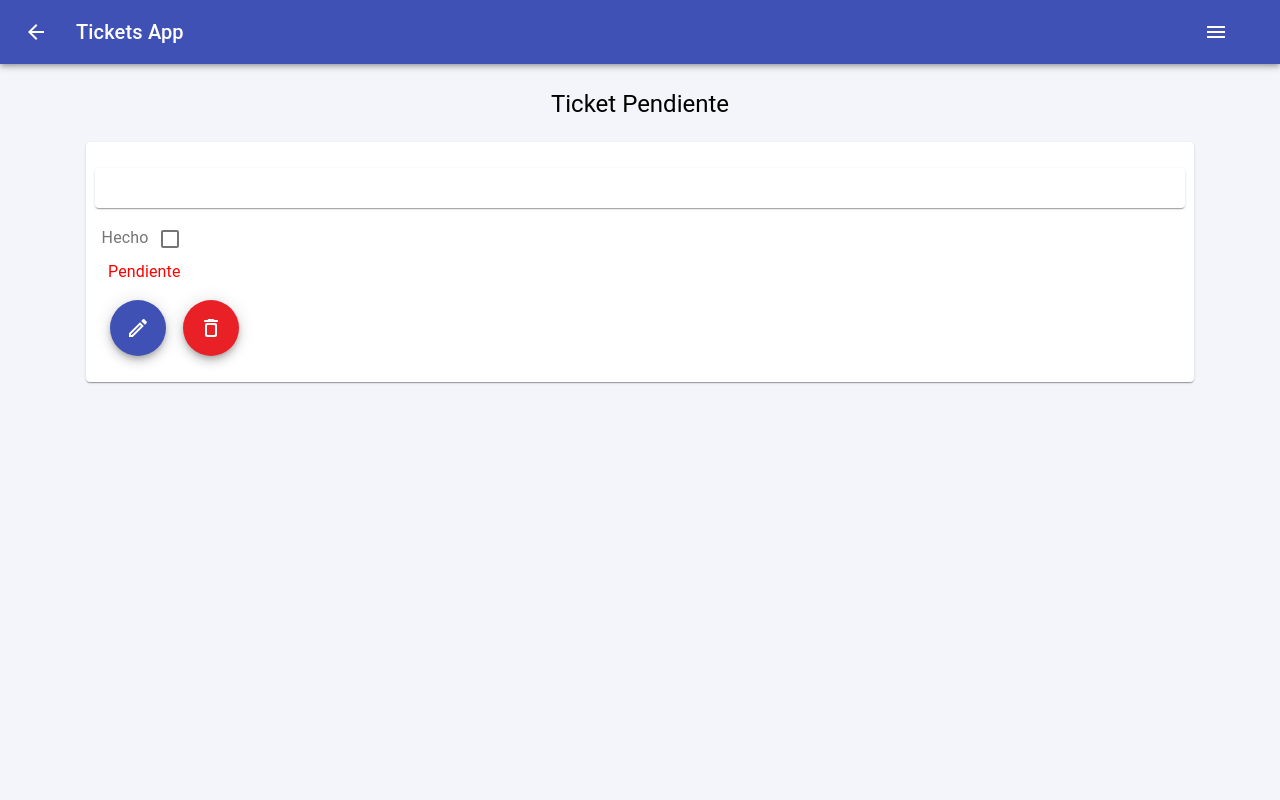
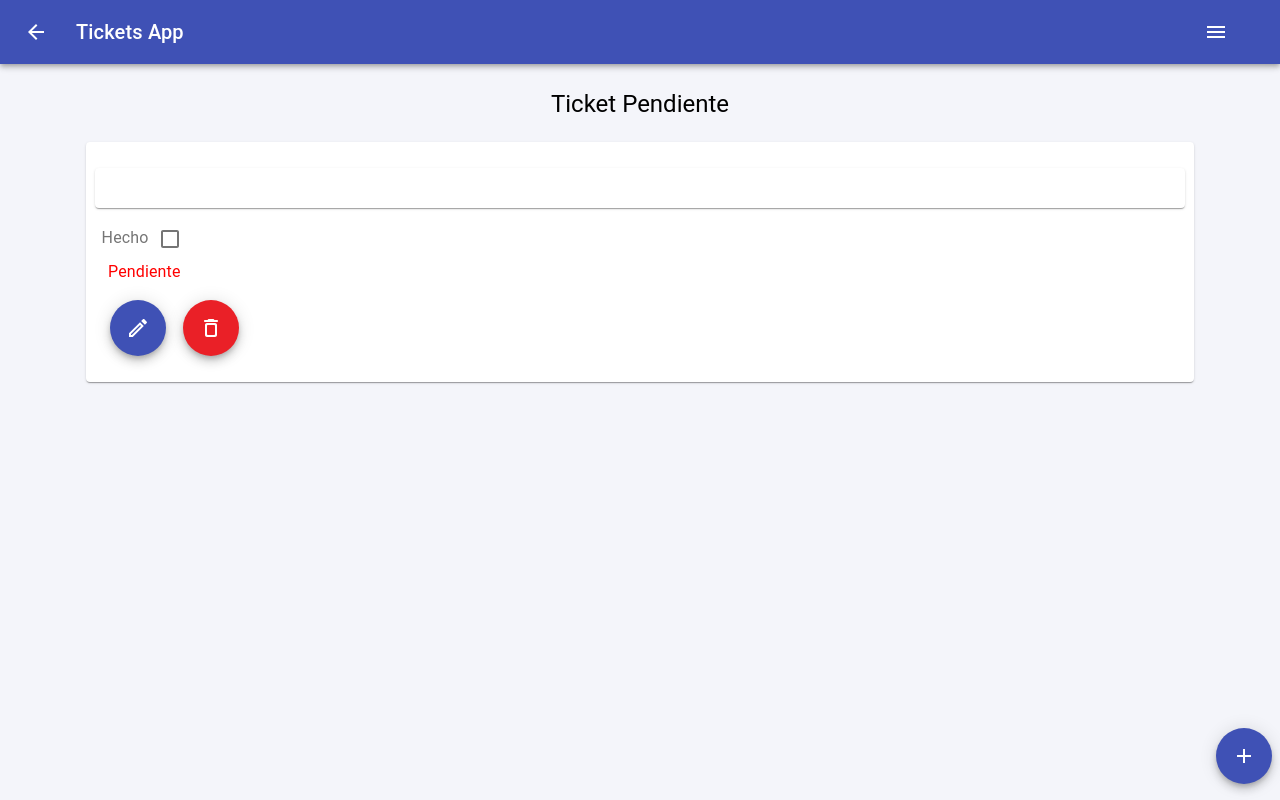
Before and after one commit to jubarbo/tickets-frontend-v1, a React (Create React App) app: page /ticket/1 in a window 1280 px wide. Built offline with nearby package versions, Linux system fonts and the light colour scheme; no server answers.

Commit message:
add ticket button en layout

```diff
--- a/package.json
+++ b/package.json
@@ -1,6 +1,7 @@
 {
   "name": "tickets-frontend",
   "version": "0.1.0",
+  "homepage": "http://tickets-app.mantis.uy/",
   "private": true,
   "dependencies": {
     "@material-ui/core": "^4.11.2",
--- a/src/App.js
+++ b/src/App.js
@@ -8,11 +8,10 @@ import Layout from "./components/Layout";
 import NotFound from "./pages/NotFound";
 
 class App extends Component {
-
   render() {
     return (
       <BrowserRouter>
-        <Layout>
+        <Layout >
           <Switch>
             <Route exact path="/" component={Tickets} />
             <Route exact path="/new" component={TicketNew} />
--- a/src/components/Layout.js
+++ b/src/components/Layout.js
@@ -1,16 +1,37 @@
-import React from 'react'
-import Navbar from './Navbar'
+import React from "react";
+import Navbar from "./Navbar";
+import { Tooltip, Fab } from "@material-ui/core";
+import AddIcon from "@material-ui/icons/Add";
+import { makeStyles } from "@material-ui/core/styles";
+
+const useStyles = makeStyles((theme) => ({
+  absolute: {
+    position: "absolute",
+    bottom: theme.spacing(2),
+    right: theme.spacing(1),
+  },
+}));
+
+const tooltipStyles = () => {
+  return {
+    position: "fixed",
+    zIndex: "999",
+  };
+};
+
 function Layout(props) {
-
-    return (
-
-        <React.Fragment>
-            <Navbar />
-            {props.children}
-        </React.Fragment>
-
-    )
-
+  const classes = useStyles();
+  return (
+    <React.Fragment>
+      <Navbar />
+      {props.children}
+      <Tooltip title="Add ticket" style={tooltipStyles()}>
+        <Fab href="/new" color="primary" className={classes.absolute}>
+          <AddIcon />
+        </Fab>
+      </Tooltip>
+    </React.Fragment>
+  );
 }
 
 export default Layout;
--- a/src/pages/Tickets.js
+++ b/src/pages/Tickets.js
@@ -1,36 +1,11 @@
 import React from "react";
 import "./styles/Tickets.css";
 import TicketList from "../components/Ticket/TicketList";
-import AddIcon from "@material-ui/icons/Add";
-import { makeStyles } from "@material-ui/core/styles";
-
-import { Container, Fab, Tooltip } from "@material-ui/core";
-
-const useStyles = makeStyles((theme) => ({
-  absolute: {
-    position: "absolute",
-    bottom: theme.spacing(2),
-    right: theme.spacing(1),
-  },
-}));
-
-const tooltipStyles = () => {
-  return {
-    position: "fixed",
-    zIndex: "999",
-  };
-};
+import { Container } from "@material-ui/core";
 
 function Tickets() {
-  const classes = useStyles();
   return (
     <Container className="ticketsContainer">
-      <Tooltip title="Add ticket" style={tooltipStyles()}>
-        <Fab href="/new" color="primary" className={classes.absolute}>
-          <AddIcon />
-        </Fab>
-      </Tooltip>
-
       <TicketList />
     </Container>
   );
```
Also changed, not shown: src/components/styles/ticketForm.css (added, +7 -0 lines), 1 other file (tests, documents, lock files or other folders).
